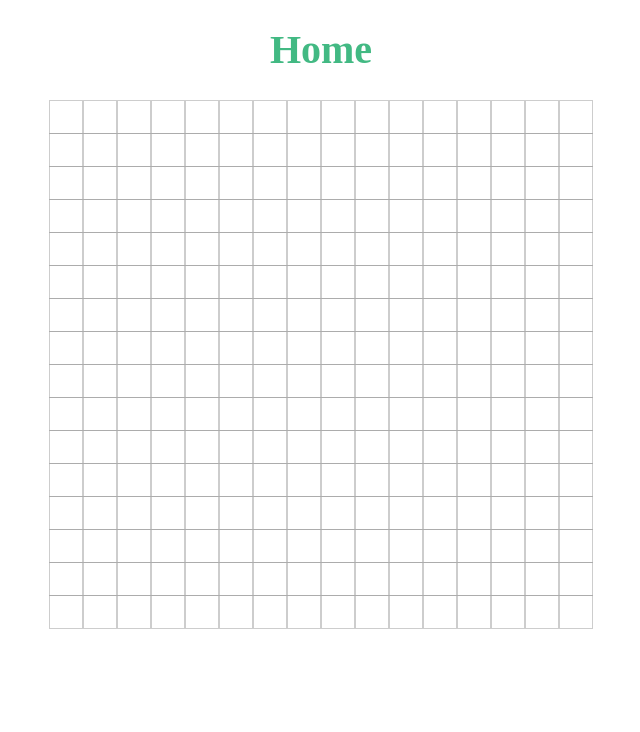
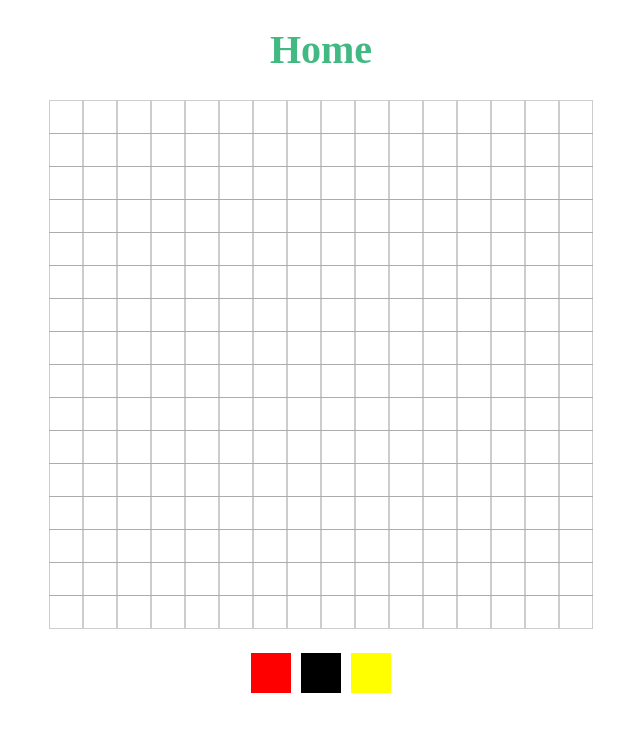
Before and after one commit to Junkim93/dotmind, a Vue app in the folder client/: page / in a window 1280 px wide. Shown: the top 732 px of the page, without its empty margins (319-959 px from the left). Built offline with nearby package versions, Linux system fonts and the light colour scheme; a web font is replaced by a local one.

Commit message:
add pallete component

```diff
--- a/client/src/components/Pallete.vue
+++ b/client/src/components/Pallete.vue
@@ -1,10 +1,38 @@
-<template></template>
+<template>
+  <div class="wrapper">
+    <div class="wrapper" v-for="(item, index) in color" :key="index">
+      <button class="test" :style="{ backgroundColor: item }" @click.prevent="emitColorInfo(item)"></button>
+    </div>
+  </div>
+</template>
 
 <script>
-import Swatches from 'vue-swatches';
-import 'vue-swatches/dist/vue-swatches.min.css';
+export default {
+  data() {
+    return {
+      color: ['red', 'black', 'yellow'],
+      currentColor: ''
+    };
+  },
 
-export default {};
+  methods: {
+    emitColorInfo(item) {
+      this.currentColor = item;
+      this.$emit('update-color', this.currentColor);
+    }
+  }
+};
 </script>
 
-<style></style>
+<style lang="scss" scoped>
+.wrapper {
+  display: flex;
+  justify-content: center;
+  margin-top: 10px;
+}
+.test {
+  width: 40px;
+  height: 40px;
+  margin: 5px;
+}
+</style>
```
